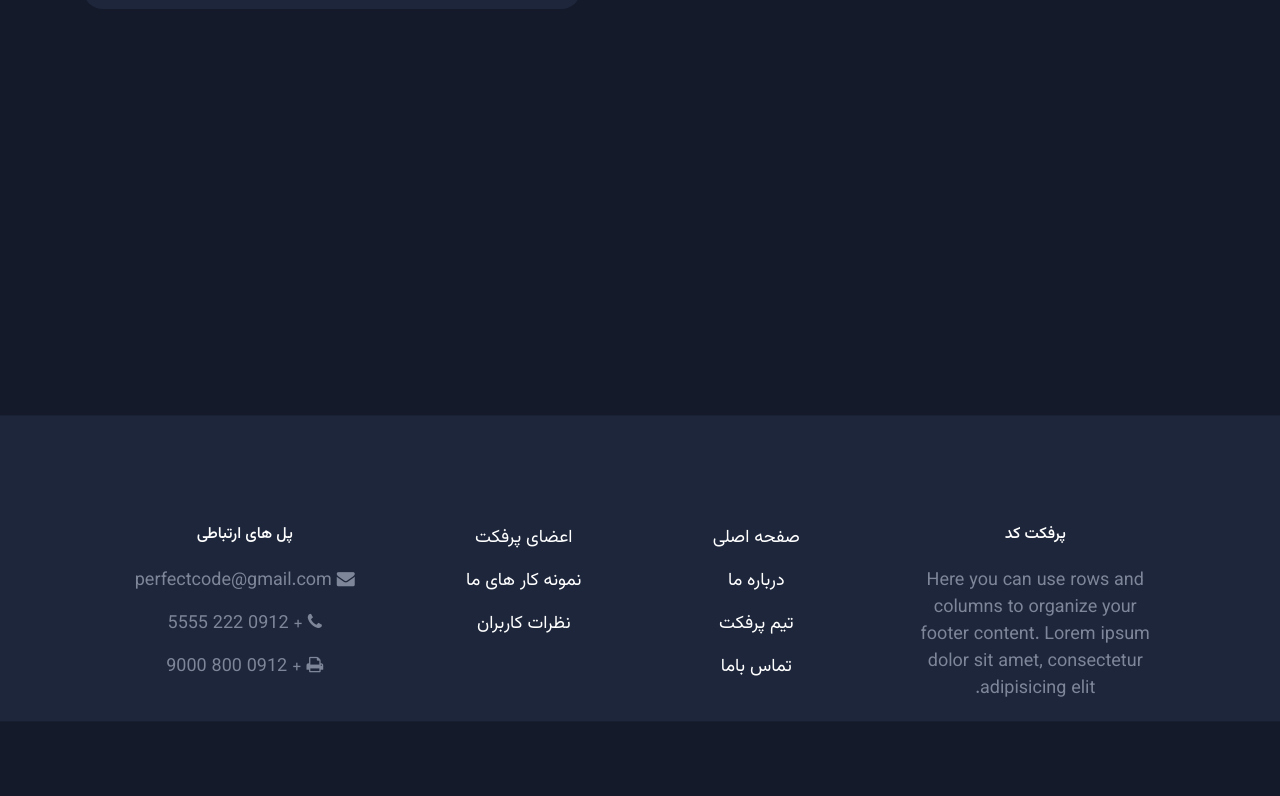
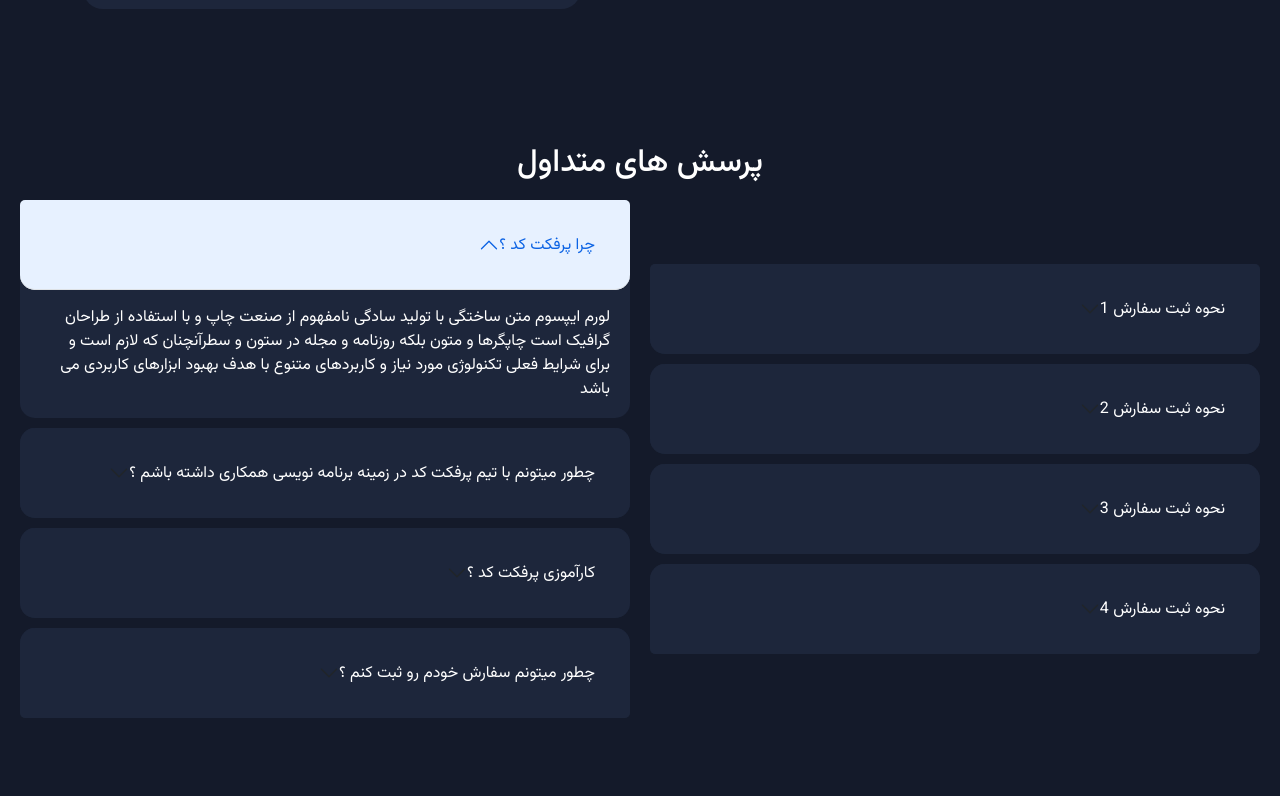
Before and after one commit to Amiraliansaripour/PerfectCodeNew, a React (Create React App) app: page /contact in a window 1280 px wide. Shown: the part 660-1456 px from the top of the page. Built offline with nearby package versions, Linux system fonts and the light colour scheme.

Commit message:
Faq Component

```diff
--- a/src/components/Contact/Contact.jsx
+++ b/src/components/Contact/Contact.jsx
@@ -1,9 +1,10 @@
 import React from 'react'
+import Faq from '../Faq/Faq'
 import './Contact.css'
 
 const Contact = () => {
     return (
-
+        <>
             <section className="contact">
 
                 <div className="order-form-box">
@@ -53,6 +54,11 @@ const Contact = () => {
                     </div>
                 </div>
             </section>
+
+         {/* Faq section */}
+            <Faq />
+
+        </>
     )
 }
 
--- /dev/null
+++ b/src/components/Faq/Faq.css
@@ -0,0 +1,51 @@
+.faq {
+    width: 100%;
+    height: auto;
+    padding: 20px;
+    display: flex;
+    align-items: center;
+    flex-direction: column;
+    color: #fff;
+}
+
+.faq-container {
+    display: flex;
+    align-items: center;
+    flex-direction: row;
+    width: 100%;
+    height: 100%;
+    gap: 20px;
+    text-align: right;
+}
+
+.faq-container .faq-box {
+    width: 100%;
+    height: 100%;
+}
+.faq-item {
+    margin-top: 10px;
+    border:0;
+    background-color: #1D263B;
+    color: #fff;
+    border-radius: 15px;
+}
+.accordion-header button{
+    background-color: #1D263B;
+    /* background-color: #fff; */
+    color: #fff;
+    border-radius: 15px;
+    padding: 35px;
+    text-align: right;
+}
+
+.accordion-button.collapsed::after{
+color: #fff;
+}
+
+
+
+@media only screen and (max-width: 992px) {
+    .faq-container{
+        flex-direction: column;
+    }
+}
--- /dev/null
+++ b/src/components/Faq/Faq.jsx
@@ -0,0 +1,70 @@
+import React from 'react'
+import './Faq.css'
+
+import Accordion from 'react-bootstrap/Accordion';
+const Faq = () => {
+    return (
+        <section className="faq">
+            <h2>پرسش های متداول</h2>
+
+            <div className="faq-container">
+                <div className="faq-box">
+                    <Accordion defaultActiveKey="0">
+                        <Accordion.Item eventKey="0" className="faq-item">
+                            <Accordion.Header>چرا پرفکت کد ؟</Accordion.Header>
+                            <Accordion.Body>
+                            لورم ایپسوم متن ساختگی با تولید سادگی نامفهوم از صنعت چاپ و با استفاده از طراحان گرافیک است چاپگرها و متون بلکه روزنامه و مجله در ستون و سطرآنچنان که لازم است و برای شرایط فعلی تکنولوژی مورد نیاز و کاربردهای متنوع با هدف بهبود ابزارهای کاربردی می باشد
+                            </Accordion.Body>
+                        </Accordion.Item>
+                        <Accordion.Item eventKey="1" className="faq-item">
+                            <Accordion.Header>چطور میتونم با تیم پرفکت کد در زمینه برنامه نویسی همکاری داشته باشم ؟</Accordion.Header>
+                            <Accordion.Body>
+                            لورم ایپسوم متن ساختگی با تولید سادگی نامفهوم از صنعت چاپ و با استفاده از طراحان گرافیک است چاپگرها و متون بلکه روزنامه و مجله در ستون و سطرآنچنان که لازم است و برای شرایط فعلی تکنولوژی مورد نیاز و کاربردهای متنوع با هدف بهبود ابزارهای کاربردی می باشد
+                            </Accordion.Body>
+                        </Accordion.Item>
+                        <Accordion.Item eventKey="2" className="faq-item">
+                            <Accordion.Header>کارآموزی پرفکت کد ؟</Accordion.Header>
+                            <Accordion.Body>
+                            لورم ایپسوم متن ساختگی با تولید سادگی نامفهوم از صنعت چاپ و با استفاده از طراحان گرافیک است چاپگرها و متون بلکه روزنامه و مجله در ستون و سطرآنچنان که لازم است و برای شرایط فعلی تکنولوژی مورد نیاز و کاربردهای متنوع با هدف بهبود ابزارهای کاربردی می باشد
+                            </Accordion.Body>
+                        </Accordion.Item>
+                        <Accordion.Item eventKey="3" className="faq-item">
+                            <Accordion.Header>چطور میتونم سفارش خودم رو ثبت کنم ؟</Accordion.Header>
+                            <Accordion.Body>لورم ایپسوم متن ساختگی با تولید سادگی نامفهوم از صنعت چاپ و با استفاده از طراحان گرافیک است چاپگرها و متون بلکه روزنامه و مجله در ستون و سطرآنچنان که لازم است و برای شرایط فعلی تکنولوژی مورد نیاز و کاربردهای متنوع با هدف بهبود ابزارهای کاربردی می باشد
+                            </Accordion.Body>
+                        </Accordion.Item>
+                    </Accordion>
+                </div>
+                <div className="faq-box">
+                <Accordion>
+                        <Accordion.Item eventKey="0" className="faq-item">
+                            <Accordion.Header>نحوه ثبت سفارش 1</Accordion.Header>
+                            <Accordion.Body>
+                            لورم ایپسوم متن ساختگی با تولید سادگی نامفهوم از صنعت چاپ و با استفاده از طراحان گرافیک است چاپگرها و متون بلکه روزنامه و مجله در ستون و سطرآنچنان که لازم است و برای شرایط فعلی تکنولوژی مورد نیاز و کاربردهای متنوع با هدف بهبود ابزارهای کاربردی می باشد
+                            </Accordion.Body>
+                        </Accordion.Item>
+                        <Accordion.Item eventKey="1" className="faq-item">
+                            <Accordion.Header>نحوه ثبت سفارش 2</Accordion.Header>
+                            <Accordion.Body>
+                            لورم ایپسوم متن ساختگی با تولید سادگی نامفهوم از صنعت چاپ و با استفاده از طراحان گرافیک است چاپگرها و متون بلکه روزنامه و مجله در ستون و سطرآنچنان که لازم است و برای شرایط فعلی تکنولوژی مورد نیاز و کاربردهای متنوع با هدف بهبود ابزارهای کاربردی می باشد
+                            </Accordion.Body>
+                        </Accordion.Item>
+                        <Accordion.Item eventKey="2" className="faq-item">
+                            <Accordion.Header>نحوه ثبت سفارش 3</Accordion.Header>
+                            <Accordion.Body>
+                            لورم ایپسوم متن ساختگی با تولید سادگی نامفهوم از صنعت چاپ و با استفاده از طراحان گرافیک است چاپگرها و متون بلکه روزنامه و مجله در ستون و سطرآنچنان که لازم است و برای شرایط فعلی تکنولوژی مورد نیاز و کاربردهای متنوع با هدف بهبود ابزارهای کاربردی می باشد
+                            </Accordion.Body>
+                        </Accordion.Item>
+                        <Accordion.Item eventKey="3" className="faq-item">
+                            <Accordion.Header>نحوه ثبت سفارش 4</Accordion.Header>
+                            <Accordion.Body>لورم ایپسوم متن ساختگی با تولید سادگی نامفهوم از صنعت چاپ و با استفاده از طراحان گرافیک است چاپگرها و متون بلکه روزنامه و مجله در ستون و سطرآنچنان که لازم است و برای شرایط فعلی تکنولوژی مورد نیاز و کاربردهای متنوع با هدف بهبود ابزارهای کاربردی می باشد
+                            </Accordion.Body>
+                        </Accordion.Item>
+                    </Accordion>
+                </div>
+            </div>
+        </section>
+    )
+}
+
+export default Faq
```
Lines whose indentation alone changed are shown as unchanged.
